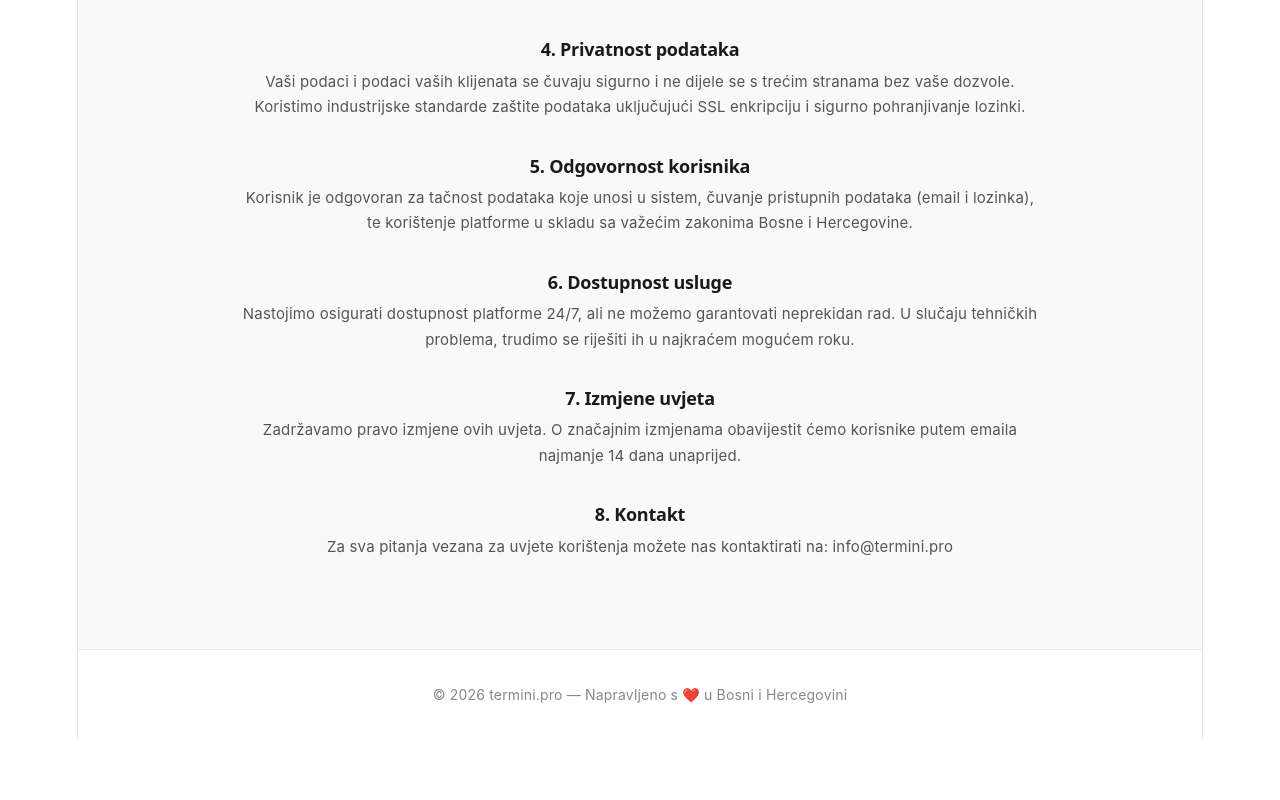
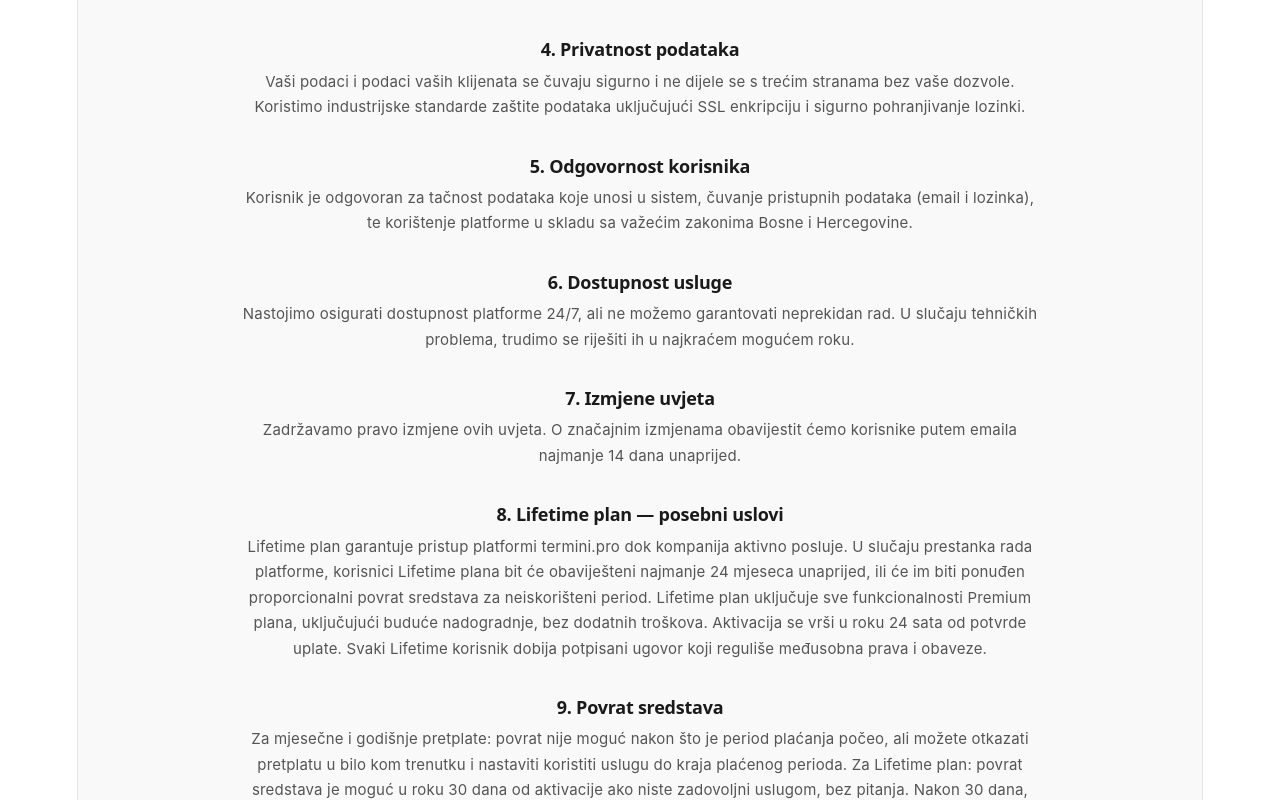
Before and after one commit to adijatadjogo91-cloud/termini-frontend, a React (Vite) app: page /#/terms in a window 1280 px wide. Shown: the part 600-1400 px from the top of the page. Before the commit the page ends 1340 px from the top, so only its background shows below. Built offline with nearby package versions, Linux system fonts and the light colour scheme.

Commit message:
Terms - Lifetime plan i povrat sredstava

```diff
--- a/src/pages/TermsAndConditions.jsx
+++ b/src/pages/TermsAndConditions.jsx
@@ -57,10 +57,18 @@ text: 'Usluga se naplaćuje mjesečno u iznosu od 59 KM (Starter plan) ili 119 K
             title: '7. Izmjene uvjeta',
             text: 'Zadržavamo pravo izmjene ovih uvjeta. O značajnim izmjenama obavijestit ćemo korisnike putem emaila najmanje 14 dana unaprijed.'
           },
-          {
-            title: '8. Kontakt',
-            text: 'Za sva pitanja vezana za uvjete korištenja možete nas kontaktirati na: info@termini.pro'
-          },
+            {
+  title: '8. Lifetime plan — posebni uslovi',
+  text: 'Lifetime plan garantuje pristup platformi termini.pro dok kompanija aktivno posluje. U slučaju prestanka rada platforme, korisnici Lifetime plana bit će obaviješteni najmanje 24 mjeseca unaprijed, ili će im biti ponuđen proporcionalni povrat sredstava za neiskorišteni period. Lifetime plan uključuje sve funkcionalnosti Premium plana, uključujući buduće nadogradnje, bez dodatnih troškova. Aktivacija se vrši u roku 24 sata od potvrde uplate. Svaki Lifetime korisnik dobija potpisani ugovor koji reguliše međusobna prava i obaveze.'
+},
+{
+  title: '9. Povrat sredstava',
+  text: 'Za mjesečne i godišnje pretplate: povrat nije moguć nakon što je period plaćanja počeo, ali možete otkazati pretplatu u bilo kom trenutku i nastaviti koristiti uslugu do kraja plaćenog perioda. Za Lifetime plan: povrat sredstava je moguć u roku 30 dana od aktivacije ako niste zadovoljni uslugom, bez pitanja. Nakon 30 dana, Lifetime plan je nepovratan.'
+},
+{
+  title: '10. Kontakt',
+  text: 'Za sva pitanja vezana za uvjete korištenja možete nas kontaktirati na: info@termini.pro'
+},
         ].map((s, i) => (
           <div key={i} style={{ marginBottom: '2rem' }}>
             <h2 style={{ fontSize: '18px', fontWeight: '600', marginBottom: '8px', color: '#1a1a1a' }}>{s.title}</h2>
```
